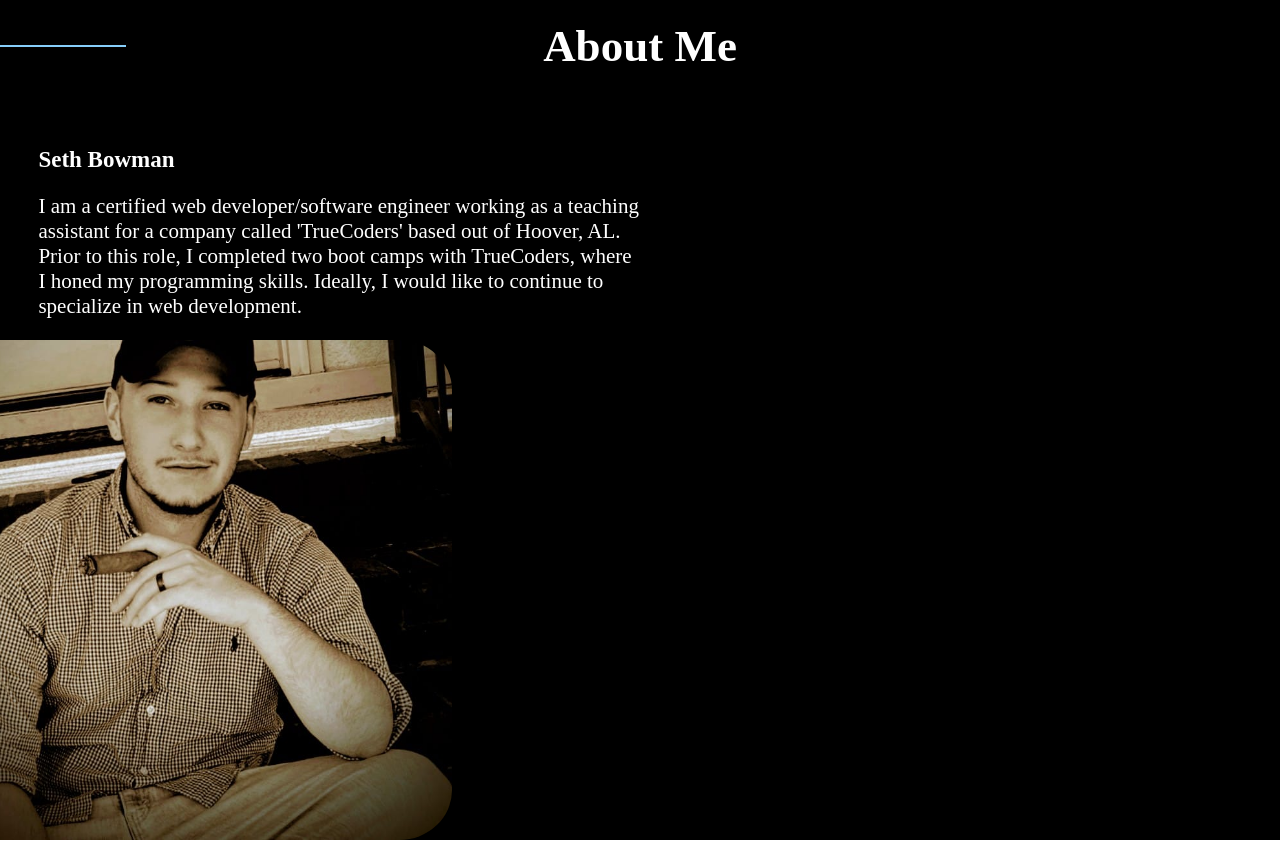
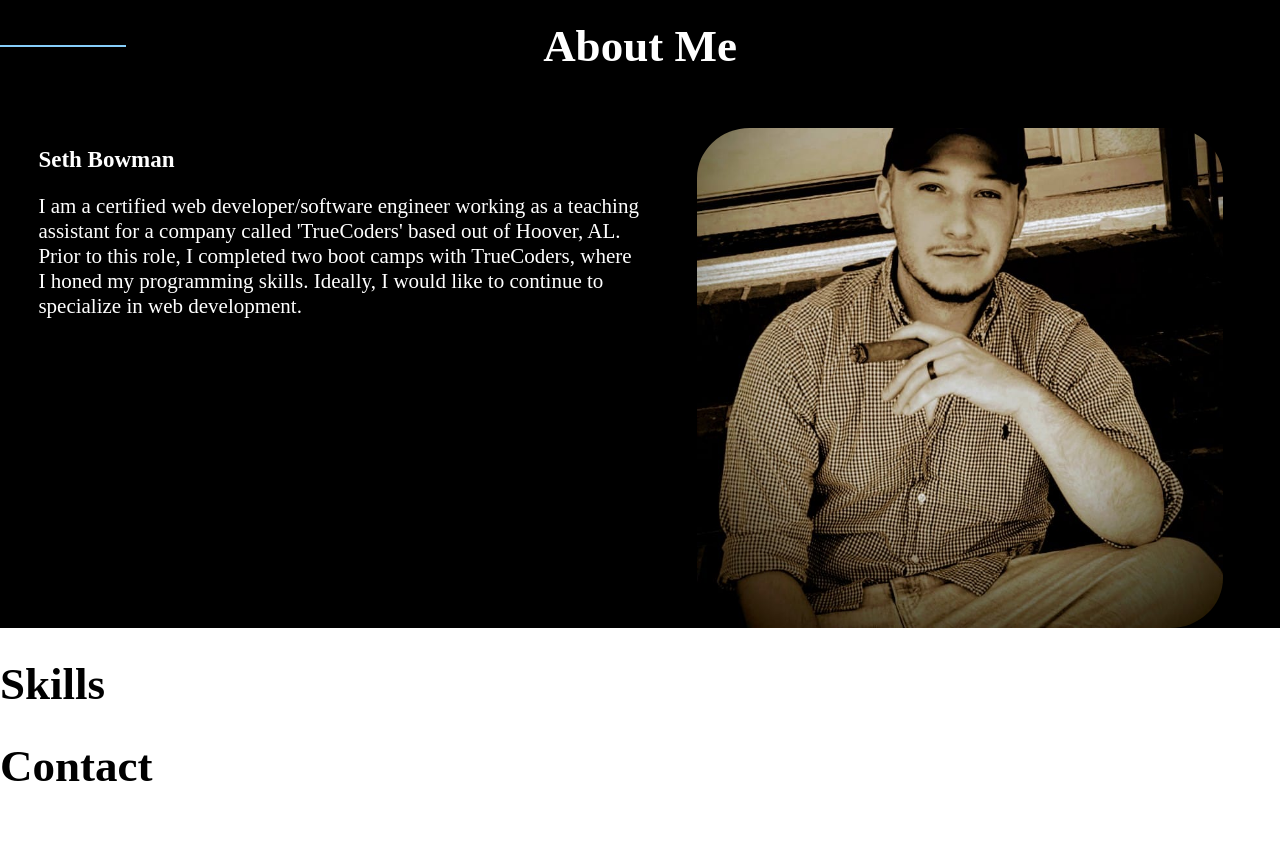
Before and after one commit to SethBowman/personal-site, a React (Create React App) app: page / in a window 1280 px wide. Shown: the part 720-1562 px from the top of the page. Built offline with nearby package versions, Linux system fonts and the light colour scheme; a web font is replaced by a local one.

Commit message:
Fixed styling issue

```diff
--- a/src/components/About/About.js
+++ b/src/components/About/About.js
@@ -1,22 +1,22 @@
 import classes from './About.module.css';
 import PageHeader from './../PageHeader/PageHeader.js';
-import me from './../../images/headshot.jpg'
+import me from './../../images/headshot.jpg';
 
 const About = () => {
     return (
         <div className={classes.AboutMe}>
             <PageHeader title={'About Me'} />
-            <div className={classes.Container}>
+            <div className={classes.Box}>
                 <div className={classes.Text}>
                     <h2>Seth Bowman</h2>
                     <p>
                         I am a certified web developer/software engineer working as a teaching assistant for a company called 'TrueCoders' based out of Hoover, AL.
                         Prior to this role, I completed two boot camps with TrueCoders, where I honed my programming skills. Ideally, I would like to continue to specialize in web development.
                     </p>
+                </div>
                     <div className={classes.Photo}>
                     <img className={classes.Me} src={me} alt="Seth" />
                     </div>
-                </div>
 
             </div>
         </div>
--- a/src/components/About/About.module.css
+++ b/src/components/About/About.module.css
@@ -3,22 +3,22 @@
     color: white;
 }
 
-.AboutMe .Container{
+.AboutMe .Box {
     display: flex;
 }
 
-.AboutMe .Container .Text {
+.AboutMe .Box .Text {
     width: 47%;
     margin-left: 3%;
 }
 
-.AboutMe .Container .Photo {
+.AboutMe .Box .Photo {
     width: 50%;
     display: flex;
     justify-content: center;
 }
 
-.AboutMe .Container .Photo .Me {
+.AboutMe .Box .Photo .Me {
     height: 500px;
     border-radius: 10%;
 }
```
